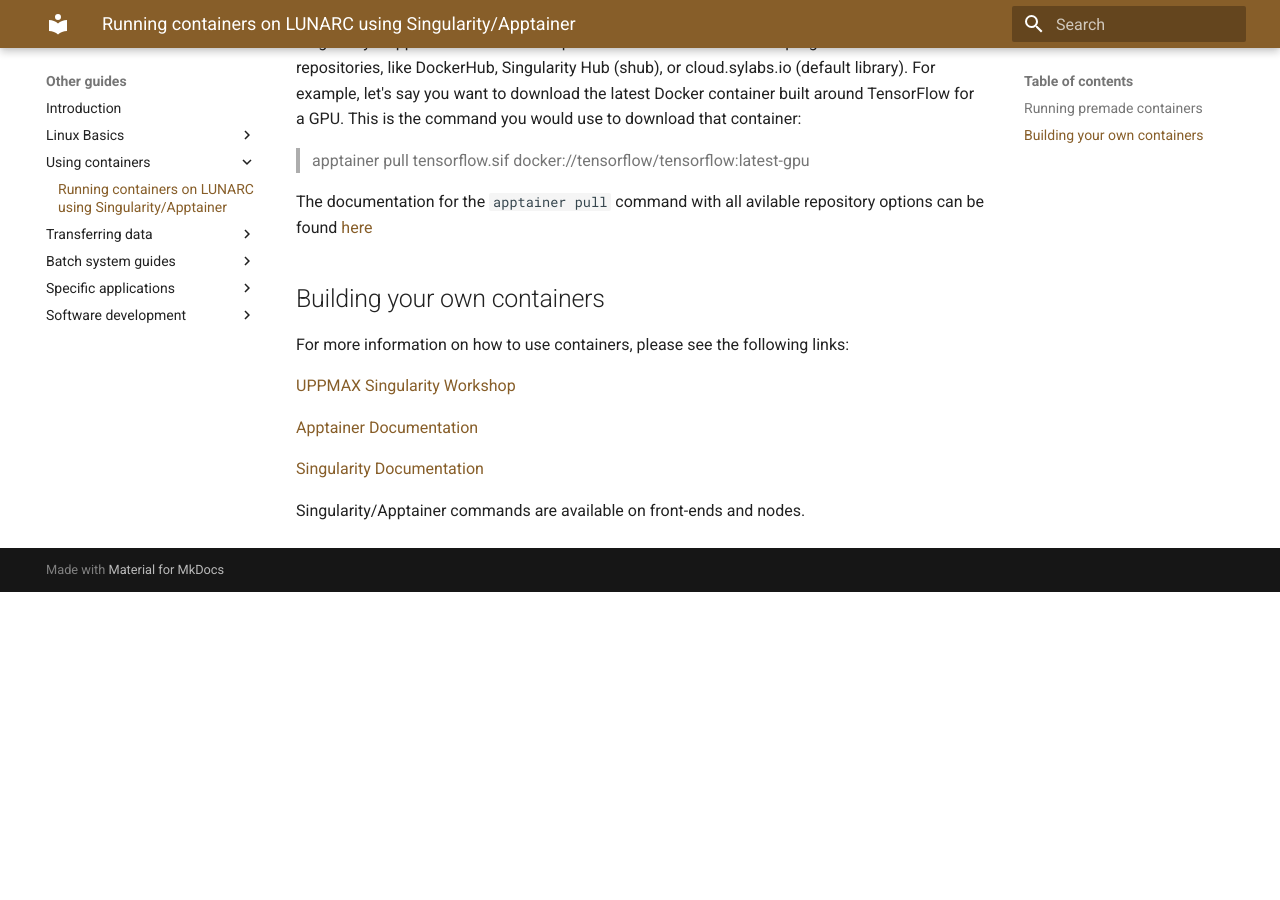
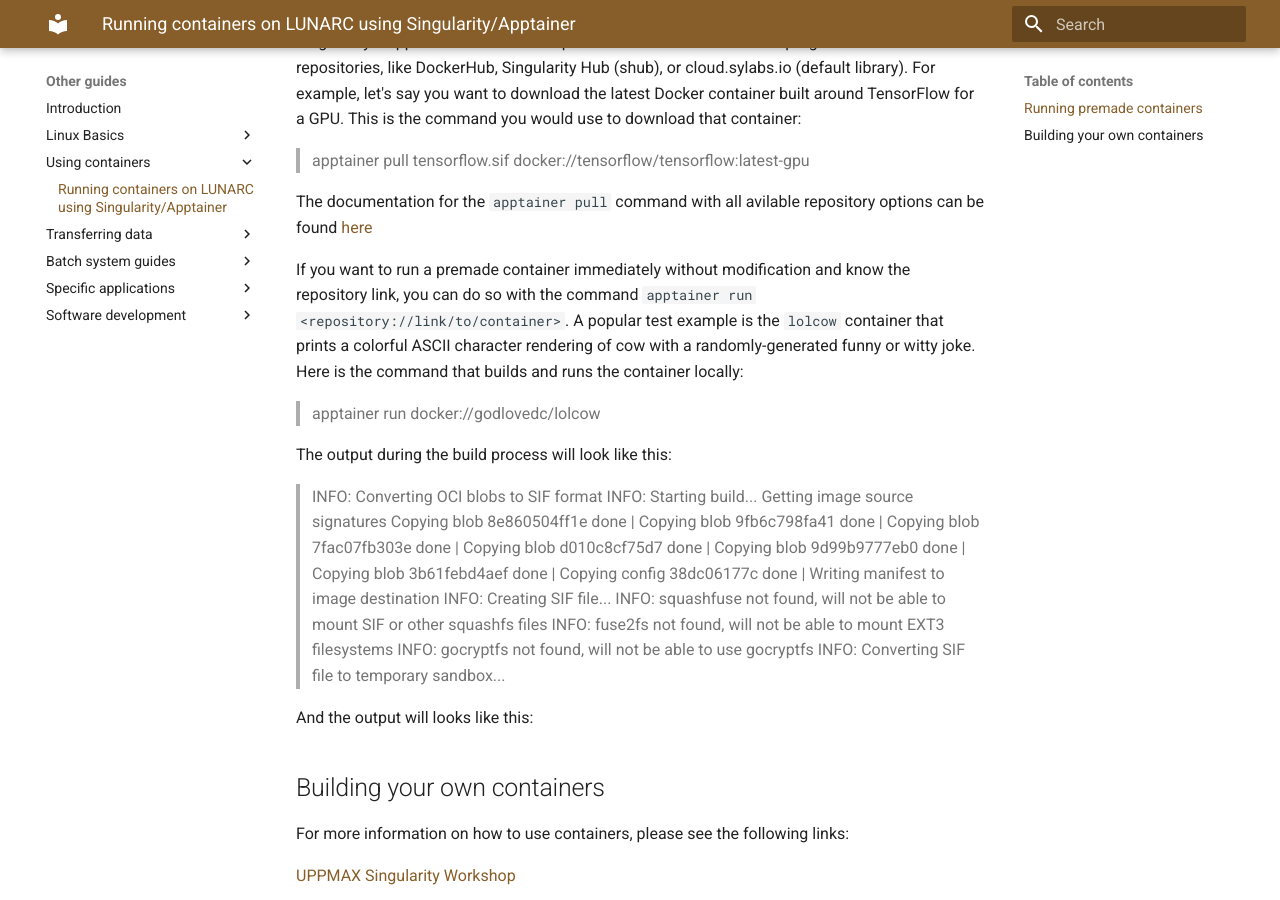
Before and after one commit to lunarc/lunarc_docs, an MkDocs documentation site: the page built from docs/guides/containers/apptainer.md, in a window 1280 px wide and 900 px high, scrolled down 849 px. Built offline with MkDocs 1.6.1 and Material for MkDocs 9.7.7, drawn with Linux system fonts in a browser that asks for light colours; comment, search, counter and statistics services are not loaded; before the commit the page ends 1441 px from its top, so only the background shows below that.

Commit message:
Update apptainer.md (unfinished)
Need to leave to upload an image file

```diff
--- a/docs/guides/containers/apptainer.md
+++ b/docs/guides/containers/apptainer.md
@@ -13,6 +13,31 @@
 
 The documentation for the `apptainer pull` command with all avilable repository options can be found [here](https://apptainer.org/docs/user/latest/cli/apptainer_pull.html#apptainer-pull)
 
+If you want to run a premade container immediately without modification and know the repository link, you can do so with the command `apptainer run <repository://link/to/container>`. A popular test example is the `lolcow` container that prints a colorful ASCII character rendering of cow with a randomly-generated funny or witty joke. Here is the command that builds and runs the container locally:
+
+>apptainer run docker://godlovedc/lolcow
+
+The output during the build process will look like this:
+>INFO:    Converting OCI blobs to SIF format
+>INFO:    Starting build...
+>Getting image source signatures
+>Copying blob 8e860504ff1e done   |
+>Copying blob 9fb6c798fa41 done   |
+>Copying blob 7fac07fb303e done   |
+>Copying blob d010c8cf75d7 done   |
+>Copying blob 9d99b9777eb0 done   |
+>Copying blob 3b61febd4aef done   |
+>Copying config 38dc06177c done   |
+>Writing manifest to image destination
+>INFO:    Creating SIF file...
+>INFO:    squashfuse not found, will not be able to mount SIF or other squashfs files
+>INFO:    fuse2fs not found, will not be able to mount EXT3 filesystems
+>INFO:    gocryptfs not found, will not be able to use gocryptfs
+>INFO:    Converting SIF file to temporary sandbox...
+
+And the output will looks like this:
+
+
 ## Building your own containers
 
 
```
